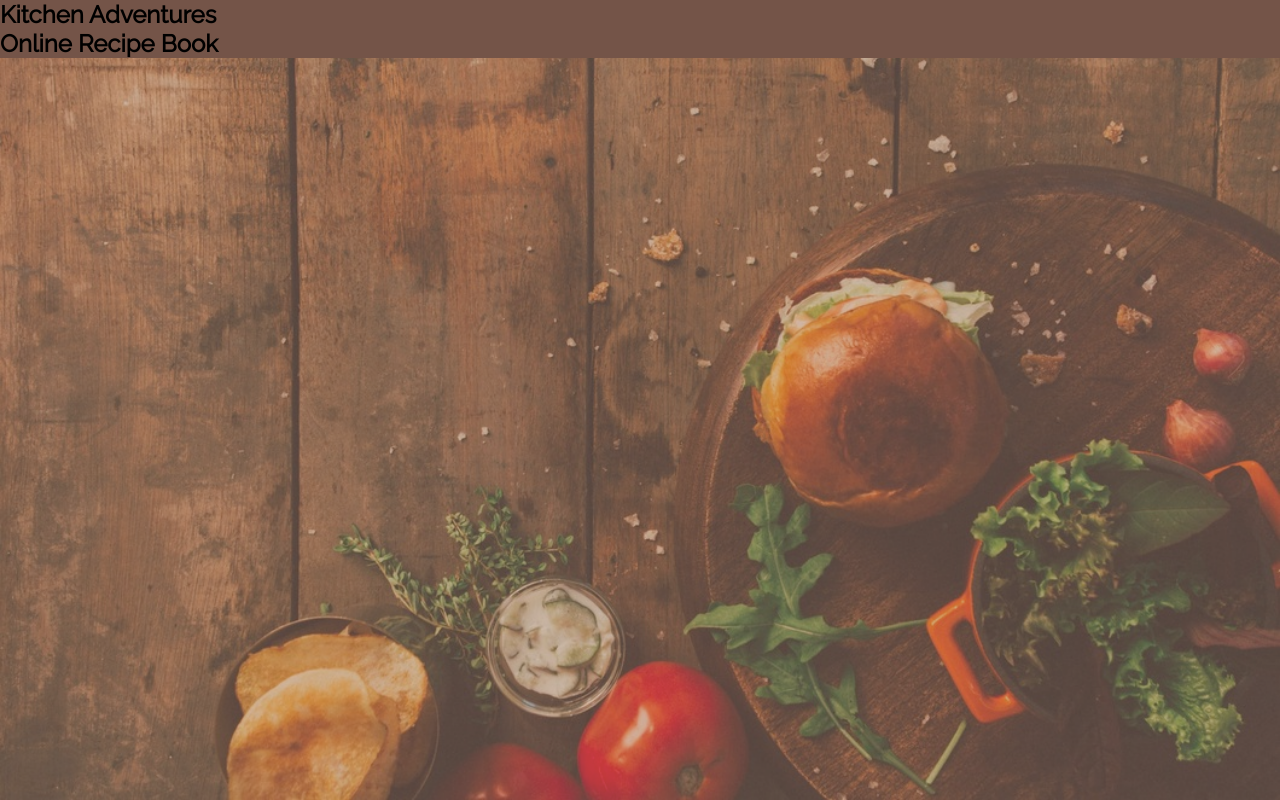
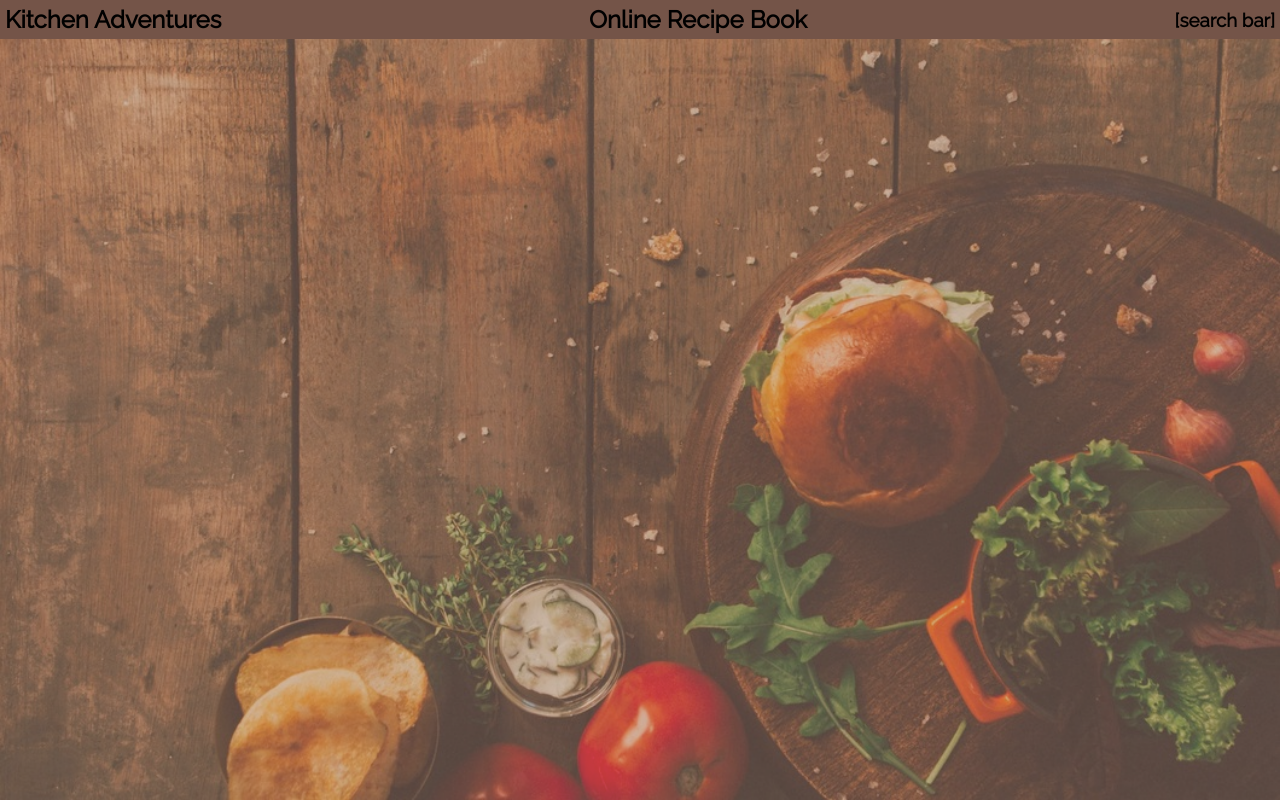
Before and after one commit to katkolomycew/katproject, a plain HTML site: page index.html in a window 1280 px wide. Drawn offline with Linux system fonts and the light colour scheme.

Commit message:
added navbar changes

```diff
--- a/index.html
+++ b/index.html
@@ -1,5 +1,6 @@
 <!DOCTYPE html>
 <html lang="en">
+
 <head>
   <meta charset="UTF-8">
   <meta name="viewport" content="width=device-width, initial-scale=1.0">
@@ -8,20 +9,29 @@
   <link rel="icon" href="./images/recipe-book.png">
   <link href="https://fonts.googleapis.com/css?family=Raleway&display=swap" rel="stylesheet">
   <link rel="stylesheet" href="./main.css">
+  <script src="https://kit.fontawesome.com/76c77bf397.js" crossorigin="anonymous"></script>
+
 <body>
+
+  <!-- x -->
+
   <header>
     <nav>
       <h1>Kitchen Adventures</h1>
       <h2>Online Recipe Book</h2>
+      <h3>[search bar]</h3>
     </nav>
   </header>
 
   <main>
-    <!-- what happens with this text? -->
+    <!-- x -->
   </main>
 
   <footer>
     <!-- x -->
   </footer>
 </body>
+
+<script src="./sandbox.js"></script>
+
 </html>
--- a/main.css
+++ b/main.css
@@ -16,4 +16,8 @@ body {
 
 nav {
   background-color: #745448;
+  justify-content: space-between;
+  align-items: center;
+  display: flex;
+  padding: 5px;
 }
```
Also changed, not shown: sandbox.js (added).
